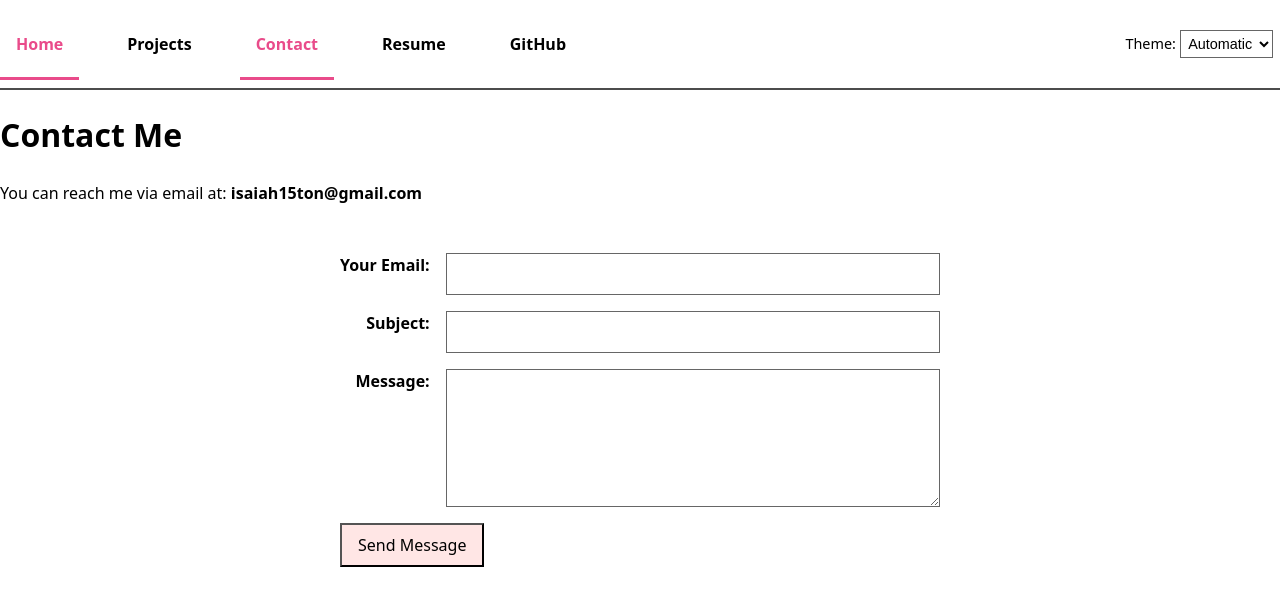
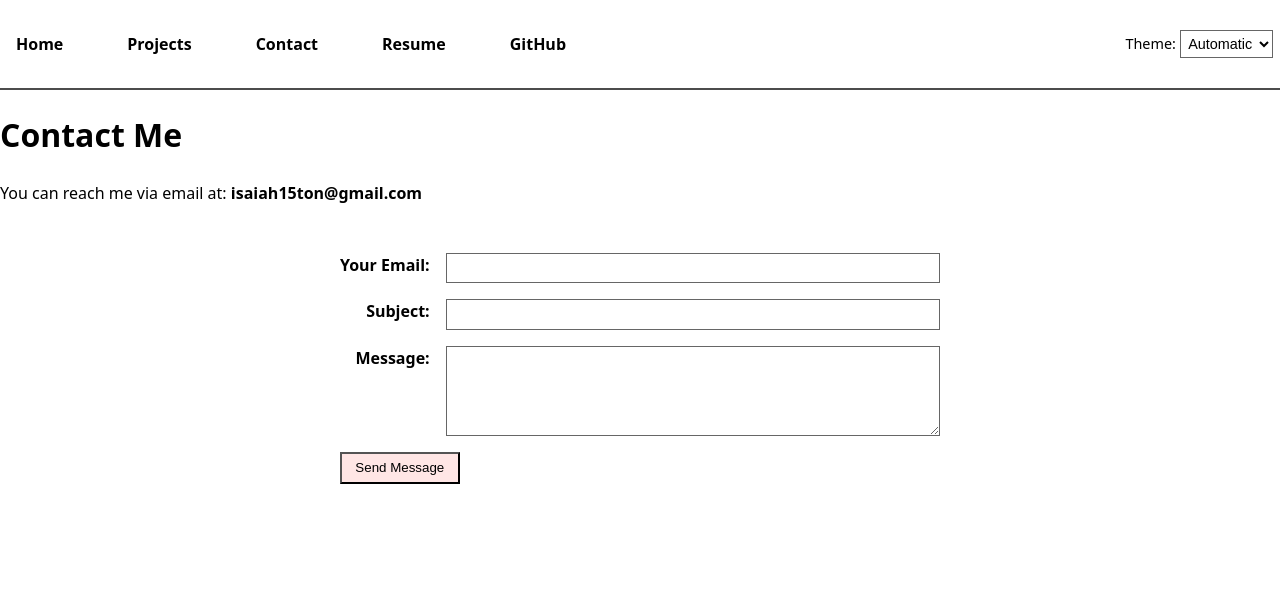
Before and after one commit to NyxNmE/portfolio, a plain HTML site: page contact/index.html in a window 1280 px wide. Drawn offline with Linux system fonts and the light colour scheme.

Commit message:
final attempt

```diff
--- a/contact/index.html
+++ b/contact/index.html
@@ -1,10 +1,10 @@
 <!DOCTYPE html>
 <html lang="en">
 <head>
-  <meta charset="UTF-8">
-  <meta name="viewport" content="width=device-width, initial-scale=1.0">
+  <meta charset="UTF-8" />
+  <meta name="viewport" content="width=device-width, initial-scale=1.0"/>
   <title>Isaiah Ton: Contact</title>
-  <link rel="stylesheet" href="../style.css">
+  <link rel="stylesheet" href="../style.css" />
 </head>
 <body>
 
@@ -13,10 +13,10 @@
 
   <form action="mailto:your.email@example.com" method="POST" enctype="text/plain">
     <label for="email">Your Email:</label>
-    <input type="email" id="email" name="email" required>
+    <input type="email" id="email" name="email" required />
 
     <label for="subject">Subject:</label>
-    <input type="text" id="subject" name="subject" required>
+    <input type="text" id="subject" name="subject" required />
 
     <label for="body">Message:</label>
     <textarea id="body" name="body" rows="5" required></textarea>
--- a/global.js
+++ b/global.js
@@ -1,37 +1,38 @@
 console.log("IT'S ALIVE!");
+
 
 export function $$(selector, context = document) {
   return Array.from(context.querySelectorAll(selector));
 }
 
-const ARE_WE_HOME = location.pathname.endsWith("index.html") || location.pathname === "/";
 
 const pages = [
-  { url: ARE_WE_HOME ? "index.html" : "../index.html", title: "Home" },
-  { url: ARE_WE_HOME ? "projects/index.html" : "../projects/index.html", title: "Projects" },
-  { url: ARE_WE_HOME ? "contact/index.html" : "../contact/index.html", title: "Contact" },
-  { url: ARE_WE_HOME ? "resume/index.html" : "../resume/index.html", title: "Resume" },
+  { url: "/portfolio/index.html", title: "Home" },
+  { url: "/portfolio/projects/index.html", title: "Projects" },
+  { url: "/portfolio/contact/index.html", title: "Contact" },
+  { url: "/portfolio/resume/index.html", title: "Resume" },
   { url: "https://github.com/NyxNmE", title: "GitHub" }
 ];
 
 const nav = document.createElement("nav");
 document.body.prepend(nav);
 
-pages.forEach(p => {
-  let a = document.createElement("a");
-  a.href = p.url;
-  a.textContent = p.title;
+pages.forEach(page => {
+  const a = document.createElement("a");
+  a.href = page.url;
+  a.textContent = page.title;
 
-  if (location.pathname.includes(p.url.replace("index.html", ""))) {
-    a.classList.add("current");
+  if (page.url.startsWith("http")) {
+    a.target = "_blank";
   }
 
-  if (p.url.startsWith("http")) {
-    a.target = "_blank";
+  if (window.location.pathname === page.url) {
+    a.classList.add("current");
   }
 
   nav.appendChild(a);
 });
+
 
 const themeLabel = document.createElement("label");
 themeLabel.classList.add("color-scheme");
@@ -57,6 +58,7 @@ if (savedTheme) {
   document.documentElement.style.colorScheme = savedTheme;
 }
 
+
 export async function fetchJSON(url) {
   try {
     const response = await fetch(url);
@@ -70,6 +72,7 @@ export async function fetchJSON(url) {
   }
 }
 
+
 export async function fetchGithubData(username) {
   try {
     const response = await fetch(`https://api.github.com/users/${username}`);
@@ -82,6 +85,7 @@ export async function fetchGithubData(username) {
     return null;
   }
 }
+
 
 export function renderProjects(projects, containerElement, headingLevel = 'h2') {
   if (!containerElement) {
--- a/index.js
+++ b/index.js
@@ -2,15 +2,11 @@ import { fetchJSON, renderProjects, fetchGithubData } from './global.js';
 
 (async function () {
   const projects = await fetchJSON('./lib/projects.json');
-
   if (projects.length > 0) {
     const latestProjects = projects.slice(0, 3);
     const projectsContainer = document.querySelector('.projects');
-
     if (projectsContainer) {
       renderProjects(latestProjects, projectsContainer, 'h2');
-    } else {
-      console.error("Projects container not found.");
     }
   } else {
     console.error("No projects found.");
@@ -18,7 +14,6 @@ import { fetchJSON, renderProjects, fetchGithubData } from './global.js';
 
   const githubUsername = "NyxNmE";
   const githubData = await fetchGithubData(githubUsername);
-
   if (githubData) {
     const githubContainer = document.querySelector('.github-profile');
     if (githubContainer) {
--- a/projects/projects.js
+++ b/projects/projects.js
@@ -2,14 +2,12 @@ import { fetchJSON, renderProjects } from '../global.js';
 
 (async function () {
   const projects = await fetchJSON('../lib/projects.json');
-
   if (!projects || projects.length === 0) {
     console.error("No projects found.");
     return;
   }
 
   const projectsContainer = document.querySelector('.projects');
-
   if (projectsContainer) {
     renderProjects(projects, projectsContainer, 'h2');
   } else {
--- a/style.css
+++ b/style.css
@@ -2,6 +2,7 @@
     --color-accent: oklch(65% 50% 0);
     color-scheme: light dark;
 }
+
 
 body {
     font: 100%/1.5 system-ui;
@@ -11,6 +12,7 @@ body {
     background-color: Canvas;
     color: CanvasText;
 }
+
 
 nav {
     display: flex;
@@ -55,18 +57,28 @@ nav a.current::after {
     left: 0;
 }
 
+.color-scheme {
+  margin-left: auto;
+  background-color: Canvas;
+  color: CanvasText;
+  padding: 0.5em;
+  border-radius: 5px;
+  font-size: 0.9rem;
+}
+.color-scheme select {
+  background-color: Canvas;
+  color: CanvasText;
+  border: 1px solid color-mix(in oklch, CanvasText, transparent 40%);
+  padding: 0.25em;
+  font-size: inherit;
+}
+
 img {
     width: 400px;
     height: auto;
     display: block;
     margin: 20px 0;
     border-radius: 10px;
-}
-
-input,
-textarea,
-button {
-  font: inherit;
 }
 
 form {
@@ -85,9 +97,7 @@ form label {
   text-align: right;
   font-weight: bold;
 }
-
-form input,
-form textarea {
+form input, form textarea {
   width: 100%;
   box-sizing: border-box;
   padding: 0.5em;
@@ -95,7 +105,6 @@ form textarea {
   color: CanvasText;
   border: 1px solid color-mix(in oklch, CanvasText, transparent 40%);
 }
-
 form button {
   grid-column: 1 / -1;
   justify-self: start;
@@ -112,27 +121,23 @@ form button {
   max-width: 80rem;
   padding: 0 1em;
 }
-
 .projects article {
   background-color: Canvas;
   color: CanvasText;
   padding: 1em;
   border-radius: 0.5em;
 }
-
 .projects article img {
   width: 100%;
   height: auto;
   display: block;
   margin: 1em 0;
 }
-
 .projects article h2 {
   margin: 0 0 0.5em;
   font-size: 1.25rem;
   line-height: 1.2;
 }
-
 .projects article p {
   margin: 0;
   line-height: 1.4;
@@ -147,28 +152,24 @@ form button {
   border-radius: 0.5em;
   box-shadow: 0 2px 5px rgba(0,0,0,0.15);
 }
-
 .resume-container h1 {
   font-size: 2rem;
   margin-top: 0;
   margin-bottom: 0.5em;
   text-align: center;
 }
-
 p.contact-info {
   font-size: 1rem;
   margin: 0.5em 0 1em;
   text-align: center;
   color: CanvasText;
 }
-
 .resume-container section {
   margin-top: 2em;
   margin-bottom: 2em;
   border-top: 1px solid color-mix(in oklch, CanvasText, transparent 40%);
   padding-top: 1em;
 }
-
 .resume-container h2 {
   font-size: 1.3rem;
   margin-bottom: 0.5em;
@@ -178,33 +179,14 @@ p.contact-info {
   display: inline-block;
   padding-bottom: 0.25em;
 }
-
 .resume-container h3 {
   font-size: 1.1rem;
   margin-bottom: 0.25em;
   color: CanvasText;
 }
-
 .resume-container time {
   display: block;
   font-size: 0.9rem;
   color: CanvasText;
   margin-bottom: 0.5em;
 }
-
-.color-scheme {
-    margin-left: auto;
-    background-color: Canvas;
-    color: CanvasText;
-    padding: 0.5em;
-    border-radius: 5px;
-    font-size: 0.9rem;
-}
-
-.color-scheme select {
-    background-color: Canvas;
-    color: CanvasText;
-    border: 1px solid color-mix(in oklch, CanvasText, transparent 40%);
-    padding: 0.25em;
-    font-size: inherit;
-}
```
Also changed, not shown: index.html (+8 -8 lines), projects/index.html (+4 -4 lines), resume/index.html (+5 -5 lines).
